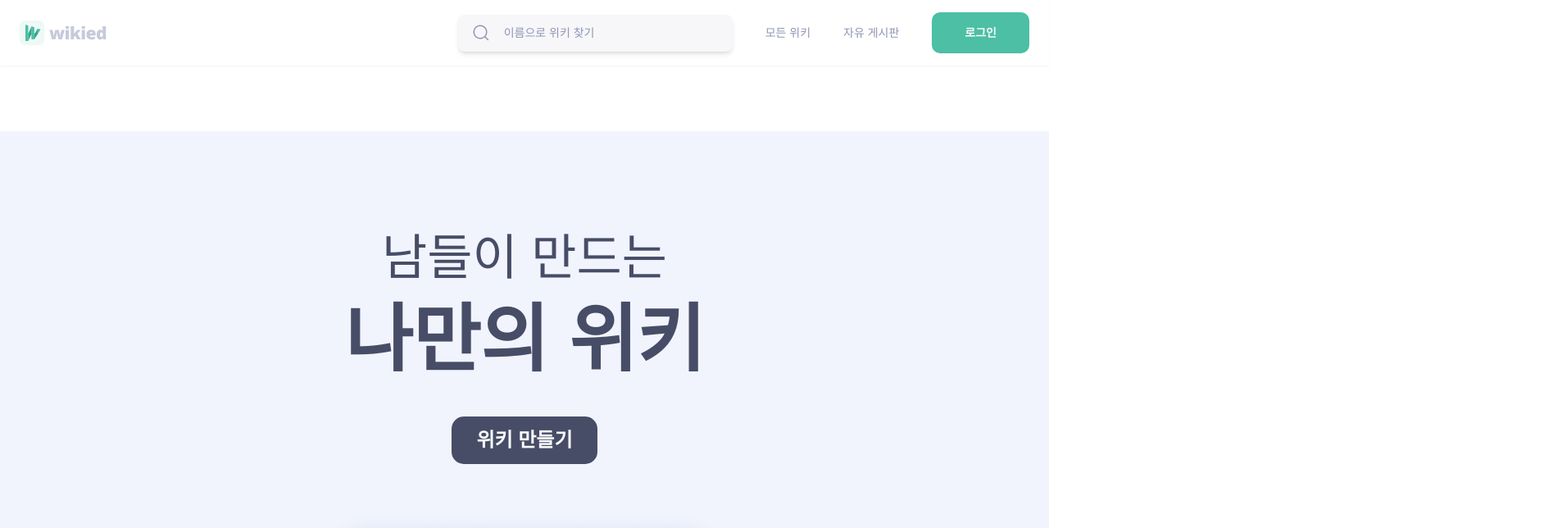
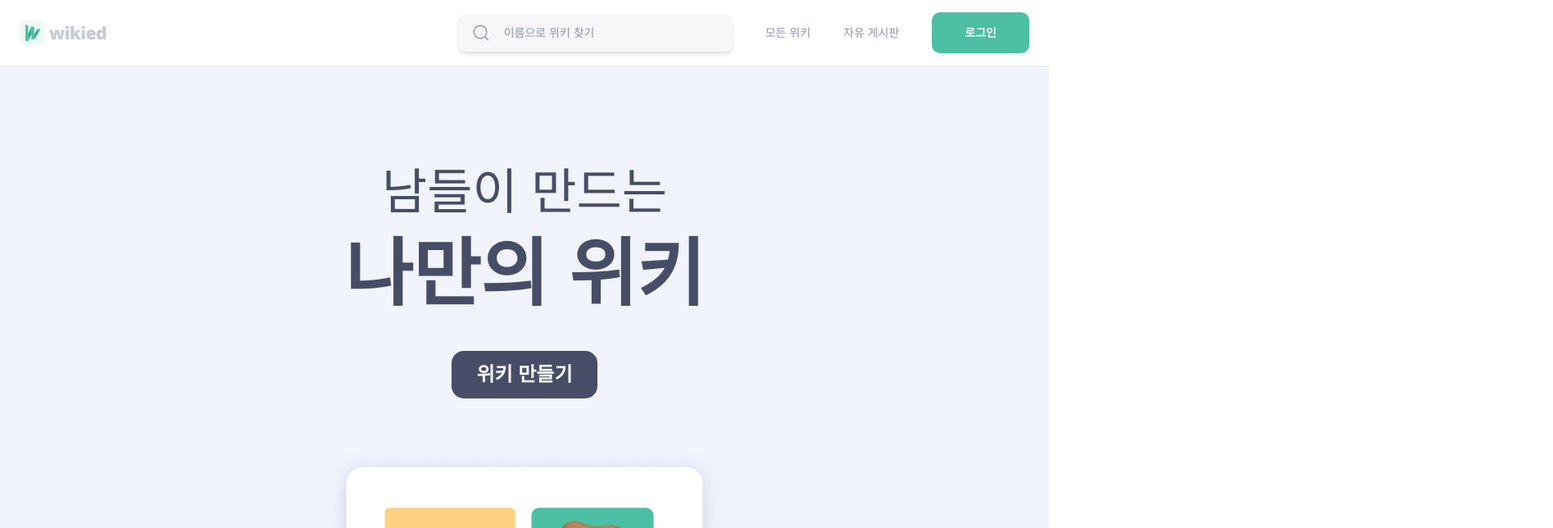
Before and after one commit to junjeeong/Wikied, a Next.js app: page / in a window 1280 px wide. Shown: the top 644 px of the page at 82% size, 1895 px wide, since content can reach past the window. Built offline with nearby package versions, Linux system fonts and the light colour scheme; a web font is replaced by a local one.

Commit message:
Fix: global.css에서 overflow-x-hidden 삭제, header sticky 및 shadow 추가

```diff
--- a/src/components/Layout/Header.tsx
+++ b/src/components/Layout/Header.tsx
@@ -36,7 +36,7 @@ export const Header = () => {
   }, []);
 
   return (
-    <div className="w-screen p-[24px] h-[80px] bg-background flex justify-between items-center shadow-sm fixed top-0 z-[999]">
+    <div className="w-screen p-[24px] h-[80px] bg-background flex justify-between items-center shadow-sm sticky top-0 z-[90]">
       <Logo />
       <div className="Mobile:hidden ml-auto">
         <SearchInput
--- a/src/styles/global.css
+++ b/src/styles/global.css
@@ -23,13 +23,11 @@
 
   html,
   body {
-    @apply max-w-full overflow-x-hidden;
+    @apply max-w-full;
     -ms-overflow-style: none;
     /* IE와 Edge */
     scrollbar-width: none;
     /* Firefox */
-    margin-top: 80px;
-    /* 헤더 길이 */
   }
 
   body {
```
